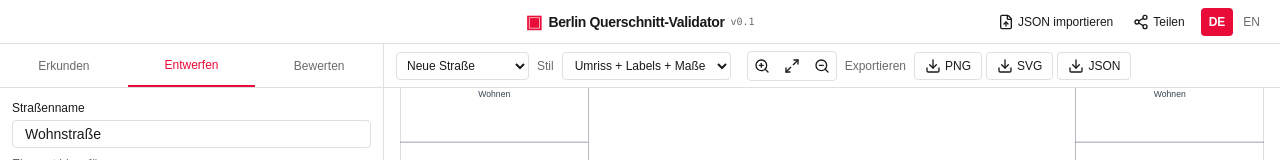
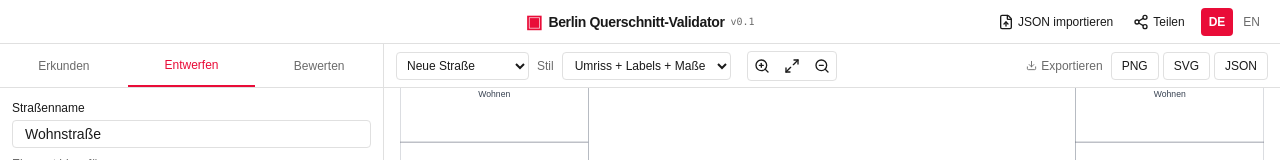
Before and after one commit to urbanis/street-generator, a React (Vite) app: page / in a window 1280 px wide. Shown: the top 160 px of the page. Built offline with nearby package versions, Linux system fonts and the light colour scheme; a web font is replaced by a local one.

Commit message:
fix: map and export buttons UI

```diff
--- a/src/components/CrossSectionView/index.tsx
+++ b/src/components/CrossSectionView/index.tsx
@@ -138,16 +138,12 @@ export function CrossSectionView({ street, highlightedIds, templates, onTemplate
             <Button variant="ghost" size="sm" className="h-7 w-7 p-0" onClick={() => setZoom((z) => Math.max(z * 0.8, 0.1))} title="Zoom out"><ZoomOut size={12} /></Button>
           </div>
           <div className="flex items-center gap-1 ml-auto">
-            <span className="text-xs text-muted-foreground mr-1">{lang === "de" ? "Exportieren" : "Export"}</span>
-            <Button variant="outline" size="sm" className={EXPORT_BTN} onClick={exportPng}>
-              <Download size={11} />PNG
-            </Button>
-            <Button variant="outline" size="sm" className={EXPORT_BTN} onClick={exportSvg}>
-              <Download size={11} />SVG
-            </Button>
-            <Button variant="outline" size="sm" className={EXPORT_BTN} onClick={exportJson}>
-              <Download size={11} />JSON
-            </Button>
+            <span className="flex items-center gap-1 text-xs text-muted-foreground mr-1">
+              <Download size={11} />{lang === "de" ? "Exportieren" : "Export"}
+            </span>
+            <Button variant="outline" size="sm" className={EXPORT_BTN} onClick={exportPng}>PNG</Button>
+            <Button variant="outline" size="sm" className={EXPORT_BTN} onClick={exportSvg}>SVG</Button>
+            <Button variant="outline" size="sm" className={EXPORT_BTN} onClick={exportJson}>JSON</Button>
           </div>
         </div>
       </div>
--- a/src/components/CrossSectionView/styles.ts
+++ b/src/components/CrossSectionView/styles.ts
@@ -1,7 +1,7 @@
 export const CROSS_SECTION_VIEW = "flex flex-col w-full h-full bg-background";
 export const CSV_HEADER = "h-11 flex items-center border-b border-border px-3 shrink-0";
 export const CSV_TITLE = "text-xs font-medium text-foreground";
-export const CSV_CONTROLS = "flex items-center gap-2 flex-wrap";
+export const CSV_CONTROLS = "flex items-center gap-2 flex-wrap w-full";
 export const CSV_SVG_WRAP = "flex-1 overflow-auto flex items-end justify-center p-4";
 export const THEME_SELECT = "h-7 rounded border border-input bg-background px-2 text-xs text-foreground";
 export const EXPORT_BTN = "h-7 px-2.5 text-xs gap-1";
--- a/src/components/MapPanel/index.tsx
+++ b/src/components/MapPanel/index.tsx
@@ -11,6 +11,15 @@ const OSM_URL  = "https://{s}.tile.openstreetmap.org/{z}/{x}/{y}.png";
 const OSM_ATTR = '&copy; <a href="https://www.openstreetmap.org/copyright">OpenStreetMap</a>';
 const SAT_URL  = "https://server.arcgisonline.com/ArcGIS/rest/services/World_Imagery/MapServer/tile/{z}/{y}/{x}";
 const SAT_ATTR = "Tiles &copy; Esri &mdash; Esri, Maxar, Earthstar Geographics";
+
+function MapInvalidator() {
+  const map = useMap();
+  useEffect(() => {
+    const id = setTimeout(() => map.invalidateSize(), 50);
+    return () => clearTimeout(id);
+  }, [map]);
+  return null;
+}
 
 function MapFlyTo({ mapReference }: { mapReference: MapReference | null }) {
   const map = useMap();
@@ -228,6 +237,7 @@ export function MapPanel({
           <TileLayer attribution={OSM_ATTR} url={OSM_URL} />
         )}
 
+        <MapInvalidator />
         <MapFlyTo mapReference={mapReference} />
         <MapClickHandler onMapClick={onMapClick} mapMode={mapMode} />
 
```
